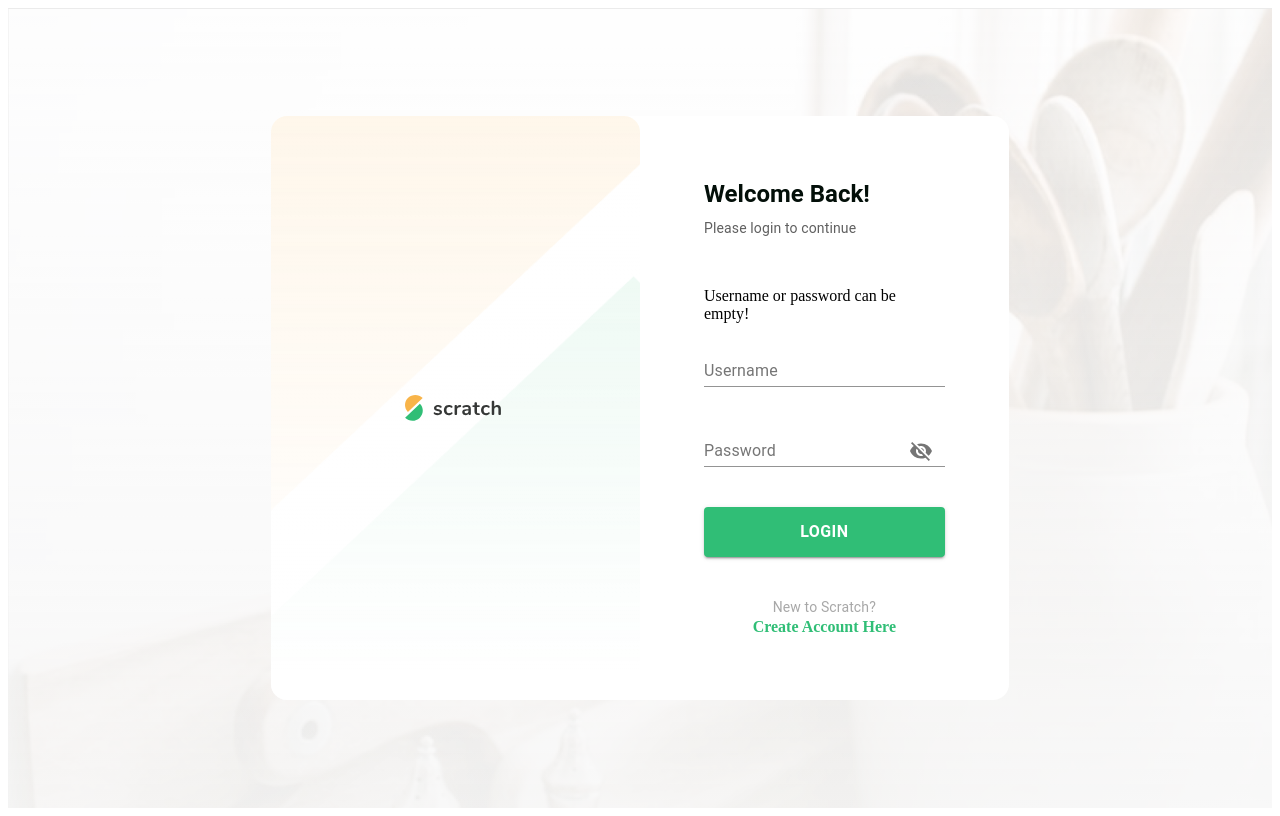
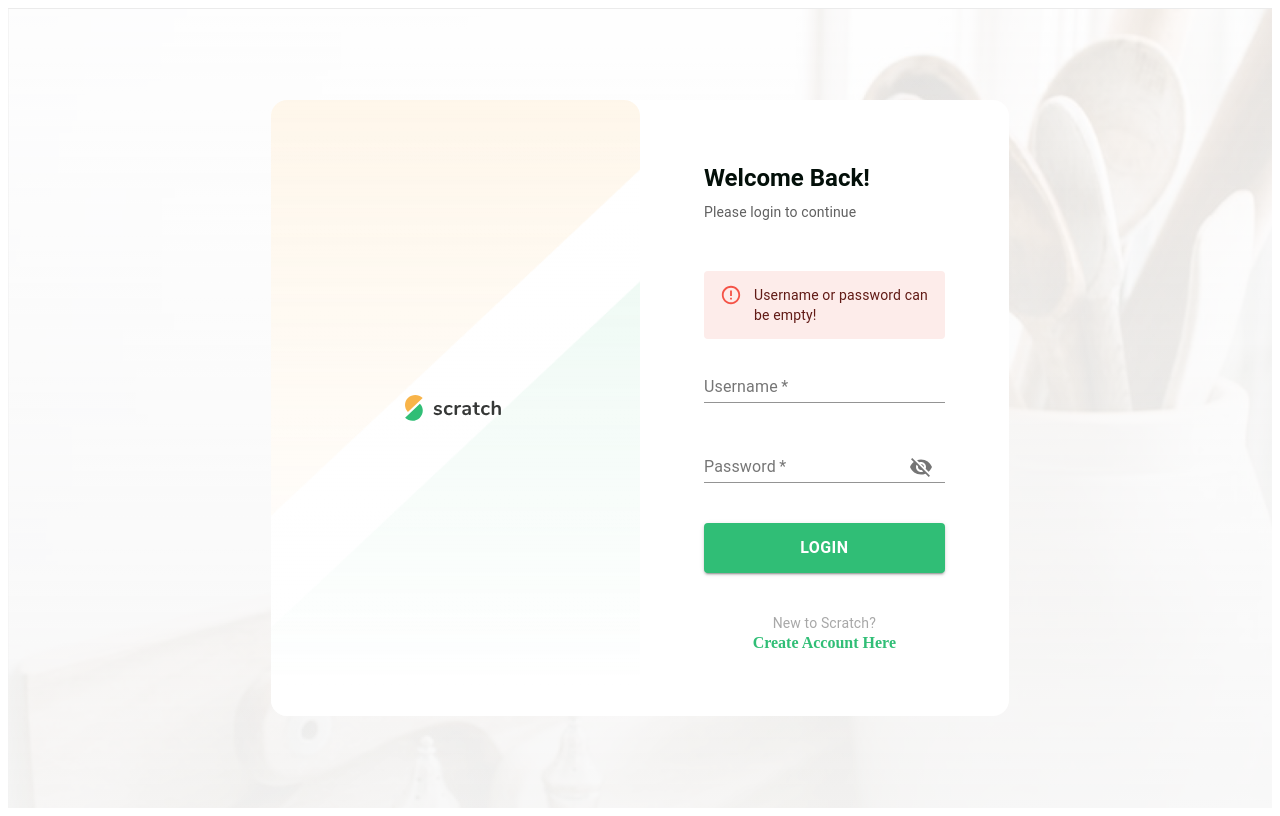
Before and after one commit to ndhungw/scratch-web, a React (Create React App) app: page /login in a window 1280 px wide. Both pictures are taken after a click on the button "LOGIN". Built offline with nearby package versions, Linux system fonts and the light colour scheme.

Commit message:
add Alert in Login page

```diff
--- a/package.json
+++ b/package.json
@@ -5,6 +5,7 @@
   "dependencies": {
     "@material-ui/core": "^4.11.4",
     "@material-ui/icons": "^4.11.2",
+    "@material-ui/lab": "^4.0.0-alpha.58",
     "@reduxjs/toolkit": "^1.5.1",
     "@testing-library/jest-dom": "^5.12.0",
     "@testing-library/react": "^11.2.7",
--- a/src/pages/auth/Login/index.tsx
+++ b/src/pages/auth/Login/index.tsx
@@ -13,6 +13,7 @@ import {
   Link,
   Hidden,
 } from "@material-ui/core";
+import Alert from "@material-ui/lab/Alert";
 import {
   Redirect,
   // useHistory
@@ -98,8 +99,6 @@ function LogInPage() {
   const [password, setPassword] = useState("");
   const error = useSelector(selectError);
 
-  //
-  // const history = useHistory();
   const dispatch = useDispatch();
 
   const handleChangeUsername = (event: React.ChangeEvent<HTMLInputElement>) => {
@@ -118,15 +117,6 @@ function LogInPage() {
   };
 
   const handleLogin = () => {
-    // dispatch(
-    //   userActions.login({
-    //     username: username,
-    //     password: password,
-    //   })
-    // );
-    // dispatch(userActions.setIsLoading(false));
-
-    //--
     dispatch(
       userActions.loginRequest({ username: username, password: password })
     );
@@ -189,7 +179,8 @@ function LogInPage() {
               {"Please login to continue"}
             </Typography>
 
-            {error && <div>{error}</div>}
+            {/* {error && <div>{error}</div>} */}
+            {error && <Alert severity="error">{error}</Alert>}
 
             <TextField
               label="Username"
@@ -197,8 +188,9 @@ function LogInPage() {
               onChange={handleChangeUsername}
               fullWidth
               className={classes.textField}
+              required
             />
-            <FormControl fullWidth className={classes.textField}>
+            <FormControl fullWidth className={classes.textField} required>
               <InputLabel>Password</InputLabel>
               <Input
                 type={showPassword ? "text" : "password"}
```
Also changed, not shown: 1 other file (tests, documents, lock files or other folders).
